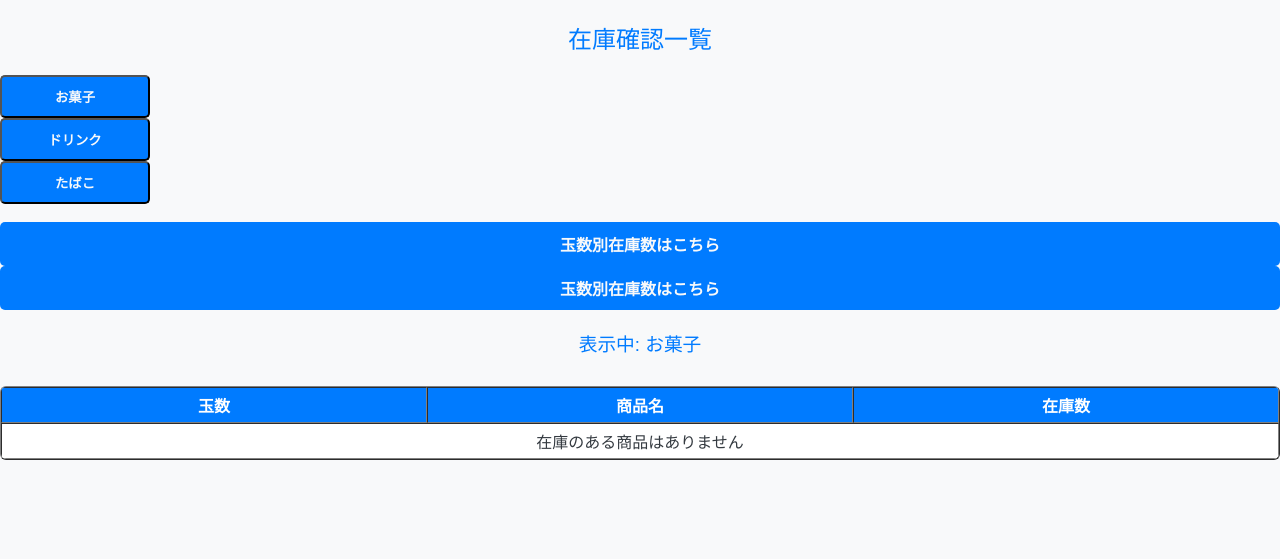
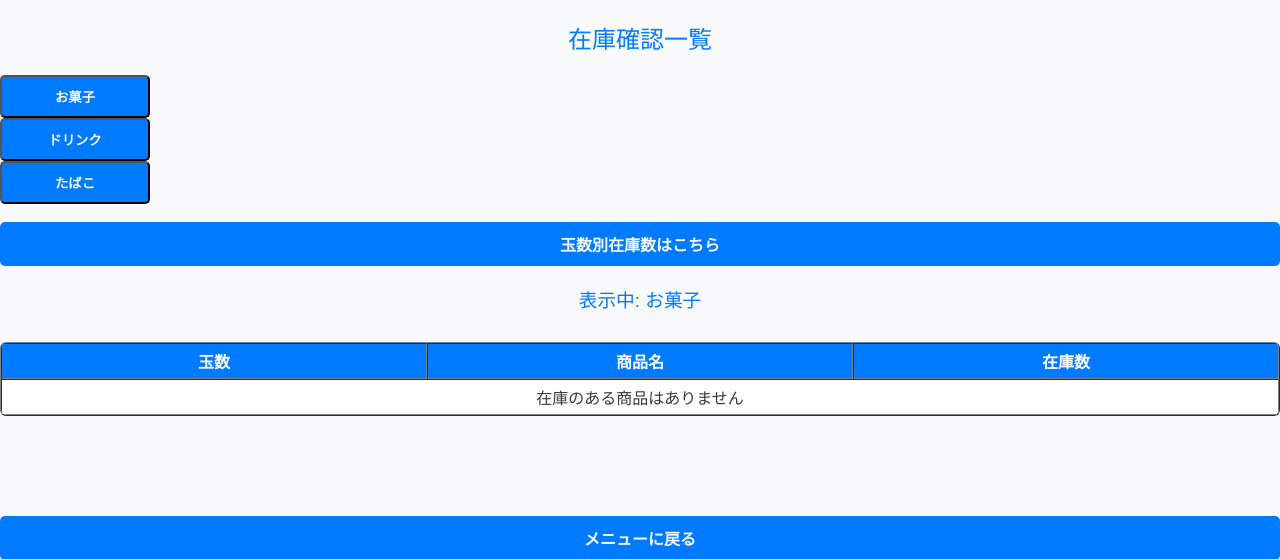
Before and after one commit to skedgeskedge3104-ops/counter_stock, a Flask app: page /counter_stock in a window 1280 px wide. Shown: the top 559 px of the page. Run offline with Flask 3, Linux system fonts and the light colour scheme; data that the repository does not hold is empty; some libraries are stand-ins or nearby versions.

Commit message:
エラーわからないな

```diff
--- a/templates/counter_stock.html
+++ b/templates/counter_stock.html
@@ -11,10 +11,9 @@
     <button onclick="loadStock('ドリンク')">ドリンク</button>
     <button onclick="loadStock('たばこ')">たばこ</button>
     <br>
-    <a href="group_by_counts_stock.html">玉数別在庫数はこちら</a>
+    <a href="group_by_counts_stock.html" style="width: auto;">玉数別在庫数はこちら</a>
 </div>
 
-<a href="group_by_counts_stock.html">玉数別在庫数はこちら</a>
 
 <h3 id="currentCategoryTitle">表示中: お菓子</h3>
 
--- a/templates/group_by_counts_stock.html
+++ b/templates/group_by_counts_stock.html
@@ -1,6 +1,6 @@
-{% extends "base.html" %}
+{% extends 'base.html' %}
 
-{% block title %}玉数別在庫{% endblock %}
+{% block title %}玉数別在庫数{% endblock %}
 
 {% block content %}
 <h2>玉数別在庫</h2>
```
